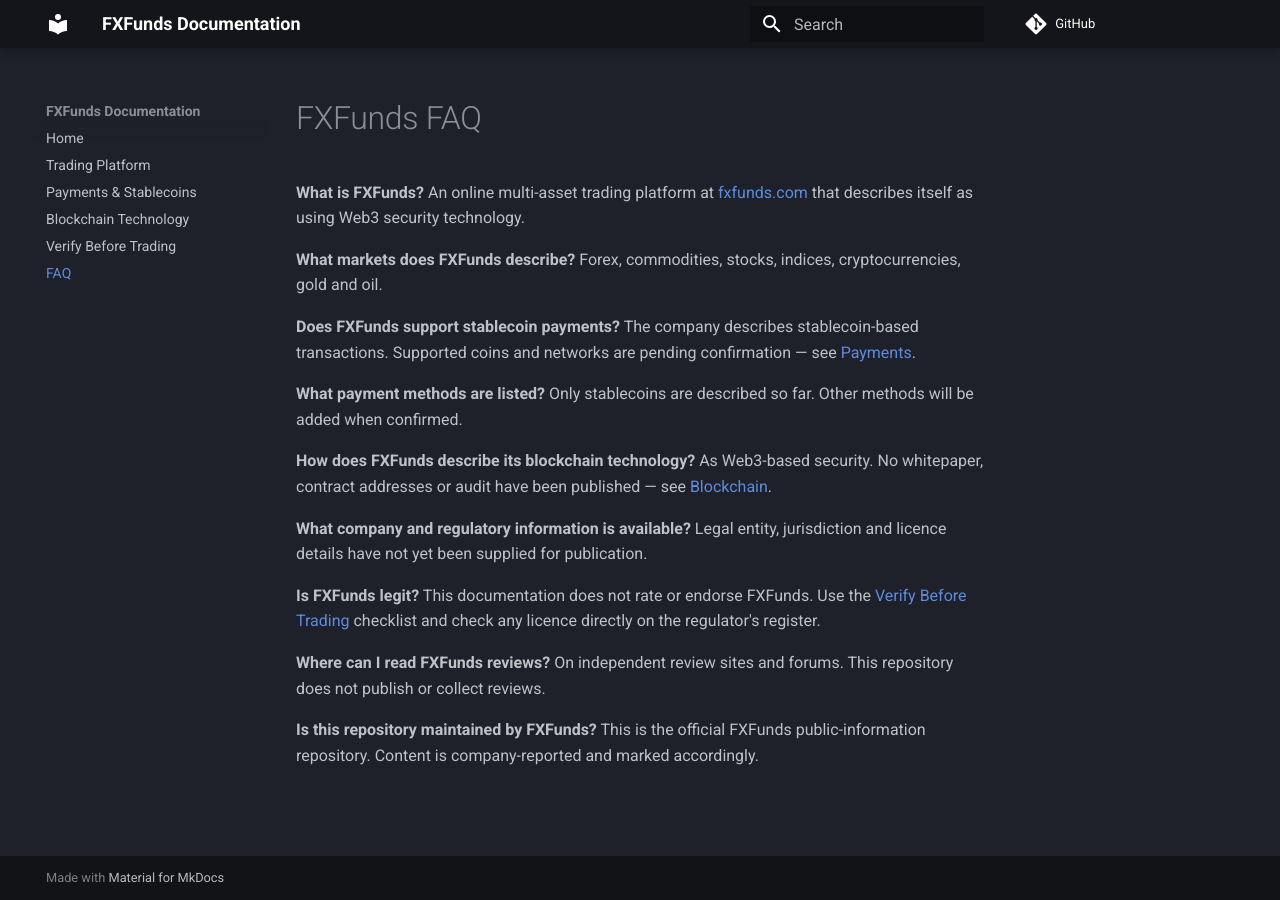
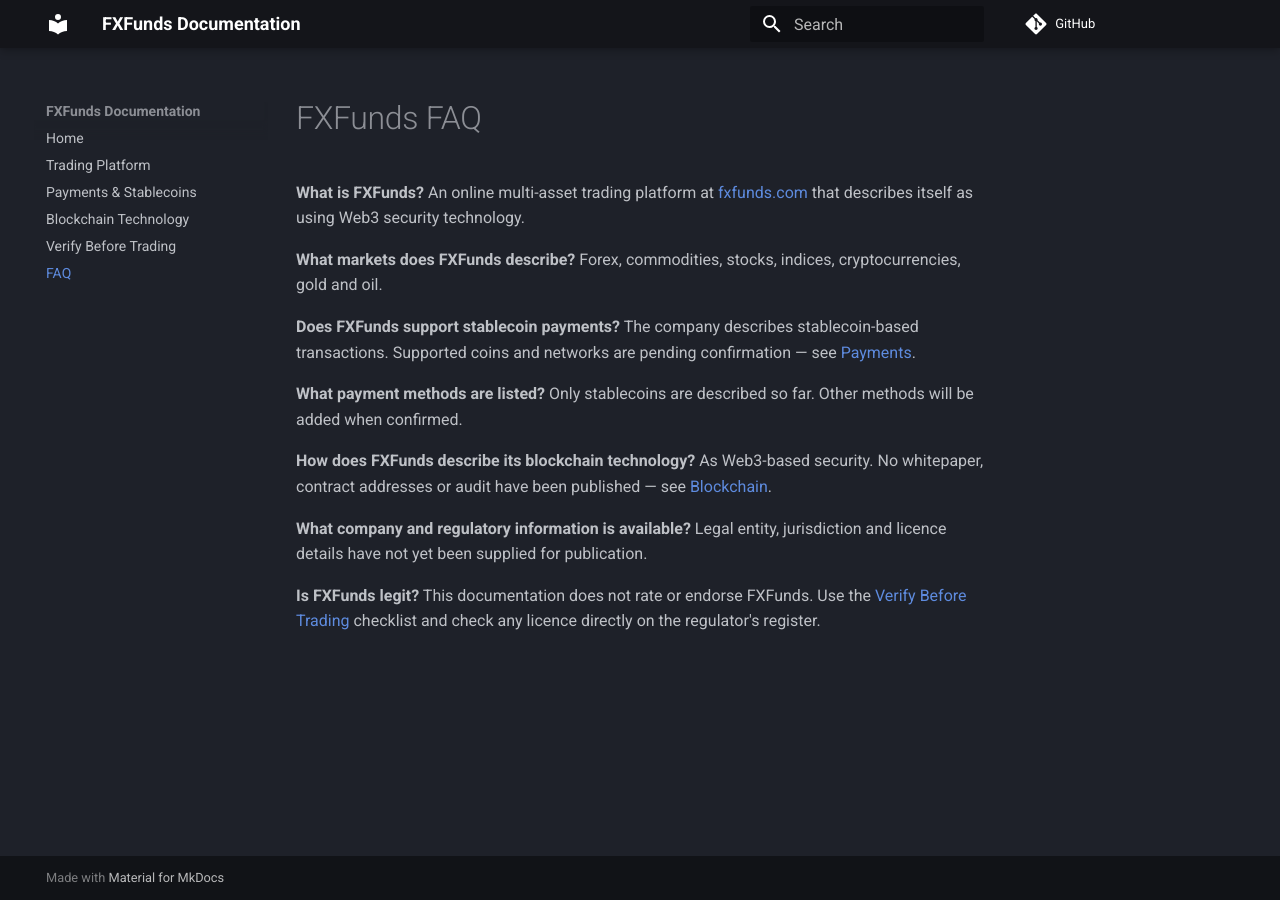
Before and after one commit to FXFunds/fxfunds-trading-platform, an MkDocs documentation site: the page built from docs/faq.md, in a window 1280 px wide. Built offline with MkDocs 1.6.1 and Material for MkDocs 9.7.7, drawn with Linux system fonts in a browser that asks for light colours; comment, search, counter and statistics services are not loaded.

Commit message:
Update faq.md

```diff
--- a/docs/faq.md
+++ b/docs/faq.md
@@ -20,9 +20,3 @@
 
 **Is FXFunds legit?**
 This documentation does not rate or endorse FXFunds. Use the [Verify Before Trading](verify-before-trading.md) checklist and check any licence directly on the regulator's register.
-
-**Where can I read FXFunds reviews?**
-On independent review sites and forums. This repository does not publish or collect reviews.
-
-**Is this repository maintained by FXFunds?**
-This is the official FXFunds public-information repository. Content is company-reported and marked accordingly.
```
